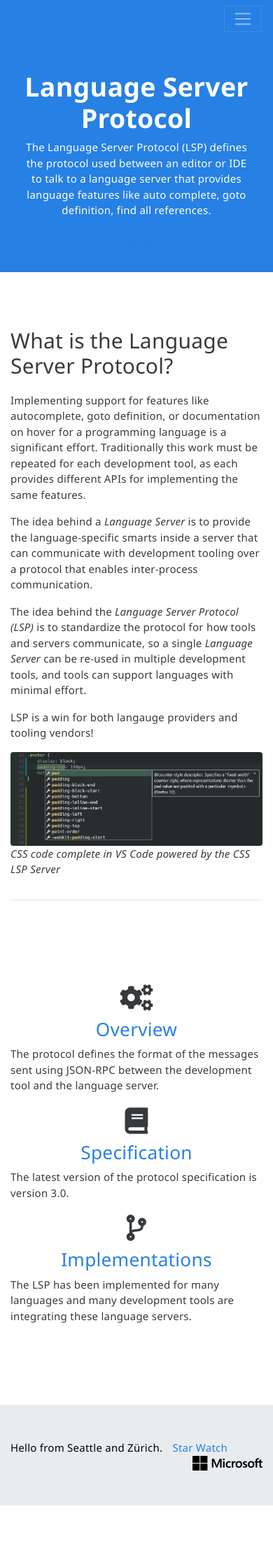
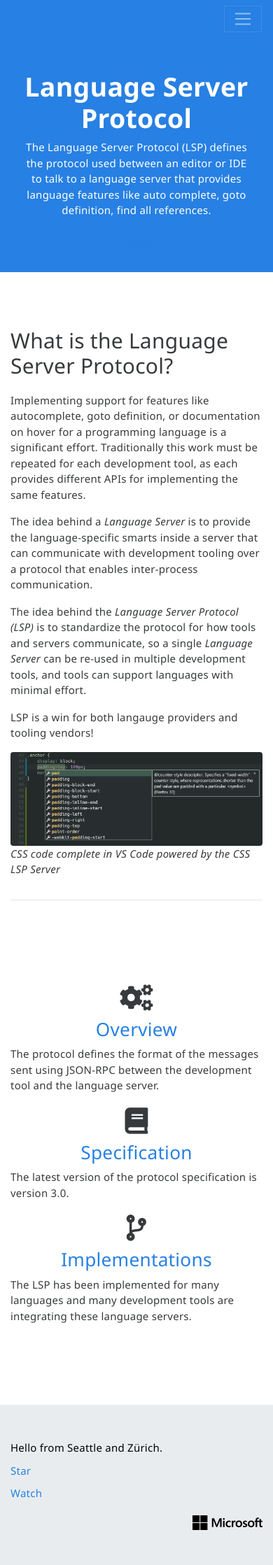
Before and after one commit to microsoft/language-server-protocol, a Jekyll site: the page built from index.html, in a window 390 px wide. Shown: the whole page at 70% size. Built offline with Jekyll 4.4.1, drawn with Linux system fonts in a browser that asks for light colours; nearby versions of some CDN libraries; before the commit the page ends 2152 px from its top, so only the background shows below that.

Commit message:
Mobile optimize footer

```diff
--- a/_includes/footer.html
+++ b/_includes/footer.html
@@ -1,7 +1,7 @@
 <footer class="footer">
     <div class="container">
         <div class="row">
-            <div class="col-md-7">
+            <div class="col-sm-7">
                 <ul class="links">
                     <li>
                         <span class="message">Hello from Seattle and Zürich.</span>
@@ -14,7 +14,7 @@
                     </li>
                 </ul>
             </div>
-            <div class="col-md-5">
+            <div class="col-sm-5">
                 <div class="copyright">
                     <a id="footer-microsoft-link" class="logo" href="https://www.microsoft.com">
                         <img src="{{site.baseurl}}/img/microsoft.svg" alt="Microsoft">
--- a/css/main.scss
+++ b/css/main.scss
@@ -367,8 +367,20 @@ pre[class=highlight] {
 	}
 
 	.links {
+		padding-bottom: 10px;
+
+		@media (min-width: 576px) {
+			padding: 0;
+		}
+
 		li {
+			list-style: none;
+			padding-bottom: 10px;
+
+			@media (min-width: 576px) {
 			display: inline-block;
+				padding: 0;
+			}
 		}
 	}
 
```
